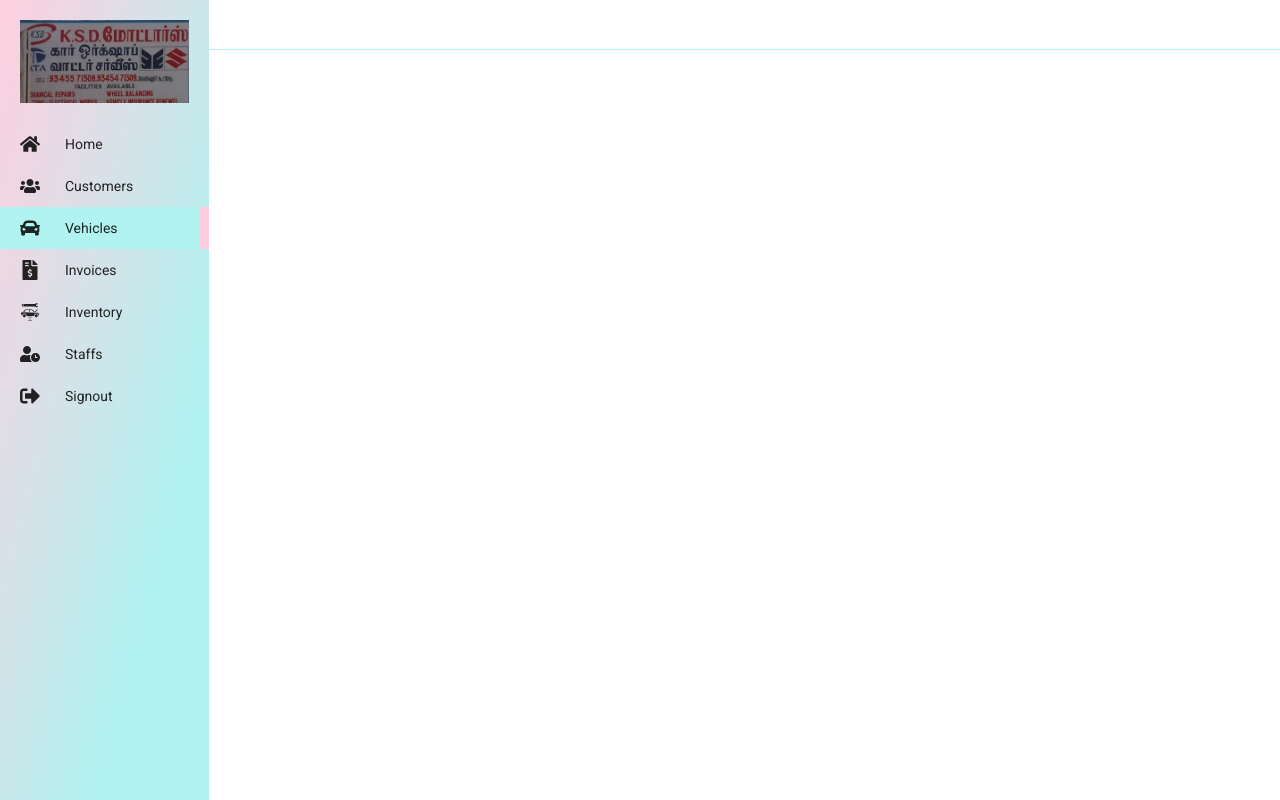
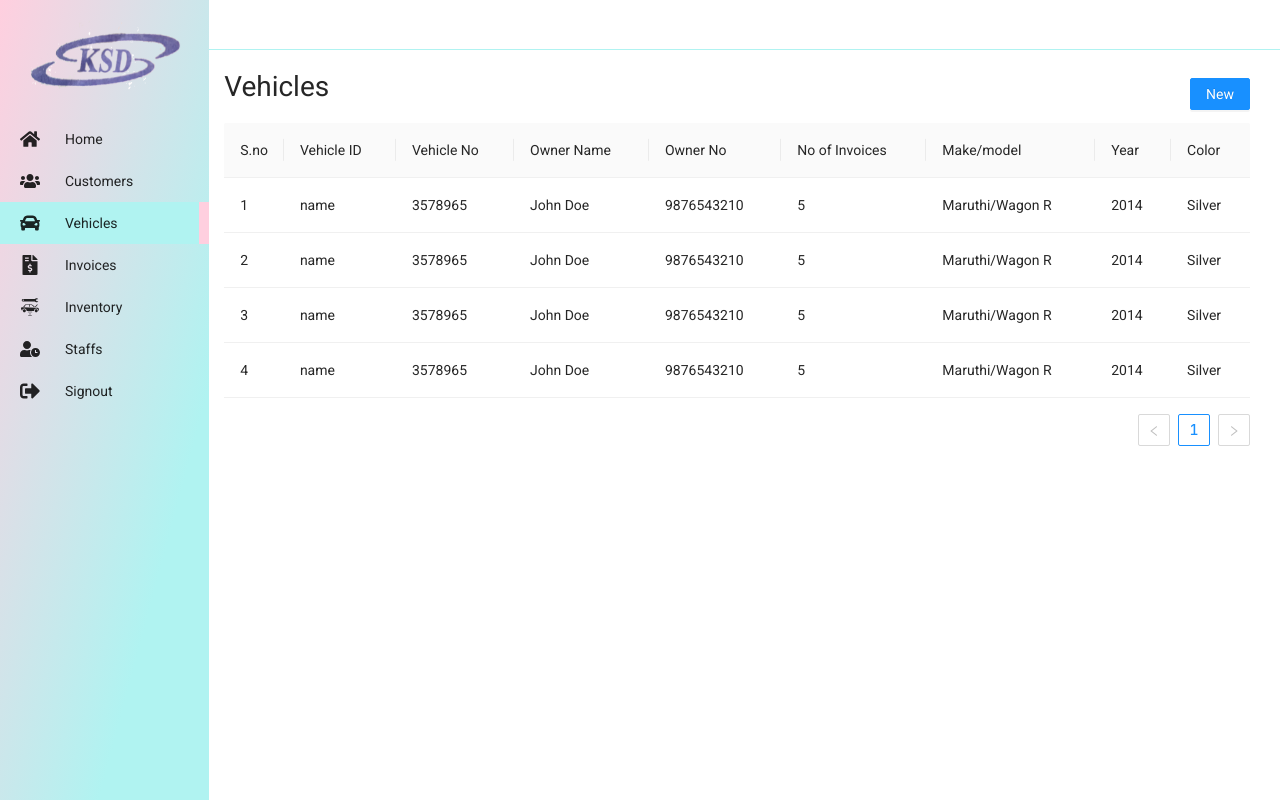
Before and after one commit to varunthefalcon/ksd-fe, a React (Create React App) app: page /dashboard/vehicles in a window 1280 px wide. Built offline with nearby package versions, Linux system fonts and the light colour scheme.

Commit message:
vehicles logo updated

```diff
--- a/src/components/DashboardHOC/index.js
+++ b/src/components/DashboardHOC/index.js
@@ -1,9 +1,11 @@
 import { Routes, Route } from 'react-router-dom'
-import Customers from '../../pages/customers'
-import Staffs from '../../pages/staff'
 import Dashboard from '../../pages/dashboard'
 import Sidebar from '../sidebar'
 import Header from '../header'
+import Customers from '../../pages/customers'
+import Staffs from '../../pages/staff'
+import Vehicles from '../../pages/vehicles'
+
 
 const DashboardHOC = () => {
     return <>
@@ -16,6 +18,7 @@ const DashboardHOC = () => {
                         <Route path="home" element={<Dashboard />} />
                         <Route path="customers" element={<Customers />} />
                         <Route path="staffs" element={<Staffs />} />
+                        <Route path="vehicles" element={<Vehicles />} />
                     </Routes>
                 </div>
             </main>
--- a/src/components/sidebar/index.js
+++ b/src/components/sidebar/index.js
@@ -1,5 +1,5 @@
 import '../../assets/scss/sidebar.scss'
-import logo from '../../assets/media/logo-2.png'
+import logo from '../../assets/media/logo.png'
 import { Link, useLocation } from 'react-router-dom'
 import { FaHome, FaUsers, FaCar, FaFileInvoiceDollar, FaUserClock, FaSignOutAlt } from 'react-icons/fa';
 import { GiMechanicGarage } from 'react-icons/gi'
--- a/src/pages/signin/index.js
+++ b/src/pages/signin/index.js
@@ -16,7 +16,7 @@ const SignIn = () => {
 
     return <div className="center-container gradient-bg full-height">
         <div className='center-container'>
-            <img src={Logo} alt="logo" className='mb-30' />
+            <img src={Logo} alt="logo" width="200px" className='mb-30' />
         </div>
 
         <form onSubmit={handleSubmit(onSubmit)} >
--- /dev/null
+++ b/src/pages/vehicles/index.js
@@ -0,0 +1,101 @@
+import PageHeader from "../../components/pageHeader"
+import { RiPoliceCarFill } from 'react-icons/ri'
+import { Button, Table } from 'antd'
+const data = [
+    {
+        key: '1',
+        name: 'name',
+        vehicleNo: '3578965',
+        ownerName: 'John Doe',
+        ownerNo: 9876543210,
+        invoiceCount: 5,
+        makeModel: 'Maruthi/Wagon R',
+        year: 2014,
+        color: 'Silver'
+    },
+    {
+        key: '2',
+        name: 'name',
+        vehicleNo: '3578965',
+        ownerName: 'John Doe',
+        ownerNo: 9876543210,
+        invoiceCount: 5,
+        makeModel: 'Maruthi/Wagon R',
+        year: 2014,
+        color: 'Silver'
+    },
+    {
+        key: '3',
+        name: 'name',
+        vehicleNo: '3578965',
+        ownerName: 'John Doe',
+        ownerNo: 9876543210,
+        invoiceCount: 5,
+        makeModel: 'Maruthi/Wagon R',
+        year: 2014,
+        color: 'Silver'
+    },
+    {
+        key: '4',
+        name: 'name',
+        vehicleNo: '3578965',
+        ownerName: 'John Doe',
+        ownerNo: 9876543210,
+        invoiceCount: 5,
+        makeModel: 'Maruthi/Wagon R',
+        year: 2014,
+        color: 'Silver'
+    },
+];
+
+const columns = [
+    {
+        title: 'S.no',
+        dataIndex: 'key',
+        width: '20px',
+    },
+    {
+        title: 'Vehicle ID',
+        dataIndex: 'name',
+    },
+    {
+        title: 'Vehicle No',
+        dataIndex: 'vehicleNo',
+    },
+    {
+        title: 'Owner Name',
+        dataIndex: 'ownerName'
+    },
+    {
+        title: 'Owner No',
+        dataIndex: 'ownerNo'
+    },
+    {
+        title: 'No of Invoices',
+        dataIndex: 'invoiceCount',
+    },
+    {
+        title: 'Make/model',
+        dataIndex: 'makeModel',
+    },
+    {
+        title: 'Year',
+        dataIndex: 'year'
+    },
+    {
+        title: 'Color',
+        dataIndex: 'color',
+    },
+];
+const Vehicles = () => {
+    return <div>
+        <div className="row-space-btw">
+            <PageHeader title='Vehicles' />
+            <Button type="primary">New</Button>
+        </div>
+
+        <Table columns={columns} dataSource={data} />
+    </div>
+}
+
+export default Vehicles
```
Also changed, not shown: src/assets/media/logo-2.png (deleted), src/assets/media/logo.png.
